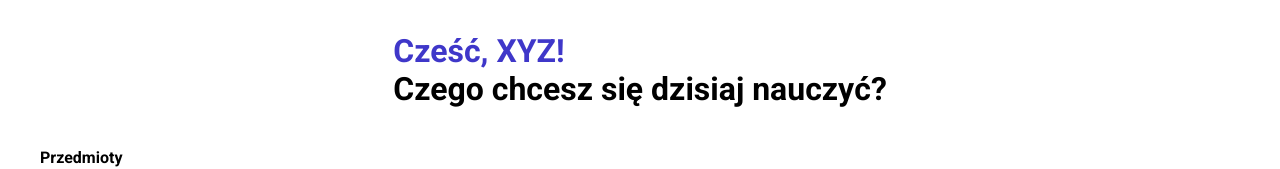
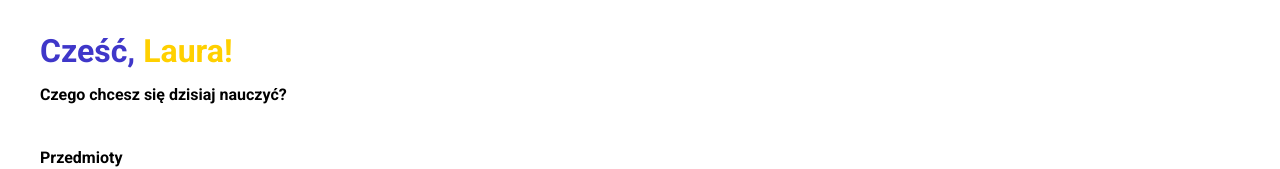
Before and after one commit to homies-ed/web-app, a React (Vite) app: page /zbieranina in a window 1280 px wide. Shown: the top 169 px of the page. Built offline with nearby package versions, Linux system fonts and the light colour scheme.

Commit message:
Correcting various things

```diff
--- a/src/component/Menu.jsx
+++ b/src/component/Menu.jsx
@@ -9,17 +9,17 @@ const Menu = () => {
     <ol className="menu">
       <Link to="/planer" className="link">
         <li className="menu-item">
-            <CalendarIcon />
+          <CalendarIcon />
         </li>
       </Link>
       <Link to="/zbieranina" className="link">
         <li className="menu-item">
-            <HomiesIcon />
+          <HomiesIcon />
         </li>
       </Link>
       <Link to="/ustawienia" className="link">
         <li className="menu-item">
-            <SettingsIcon />
+          <SettingsIcon />
         </li>
       </Link>
     </ol>
--- a/src/page/Zbieranina.jsx
+++ b/src/page/Zbieranina.jsx
@@ -18,7 +18,7 @@ const displayTiles = () => {
 	const subjects = ["Polski", "Matematyka", "Angielski"];
 	const tiles = [];
 	for(let i = 0; i < subjects.length; i += 1) {
-		tiles[i] = <Tile name={subjects[i]} key={i}/>;
+		tiles[i] = <Tile name={subjects[i]} key={i} />;
 	}
 	return tiles;
 }
@@ -30,12 +30,13 @@ const Zbieranina = () => {
 
 	return (
 		<article className="zbieranina">
-			<h1 className="secondary-heading" tabIndex="0">
-				<span className="greeting">Cześć, XYZ!</span>
-				<br/> Czego chcesz się dzisiaj nauczyć?
+			<h1 className="secondary-heading zbieranina-heading" tabIndex="0">
+				<span className="greeting">Cześć, </span>
+				<span className="name">Laura!</span> <br/>
+				<span className="subheading">Czego chcesz się dzisiaj nauczyć?</span>
 			</h1>
 			<h2 className="tertiary-heading">Przedmioty</h2>
-			<article className="subject-tiles scrolling-parent">
+			<article className="subject-tiles">
 				{displayTiles()}
 			</article>
 			<h2 className="tertiary-heading">Ostatnie lekcje</h2>
```
